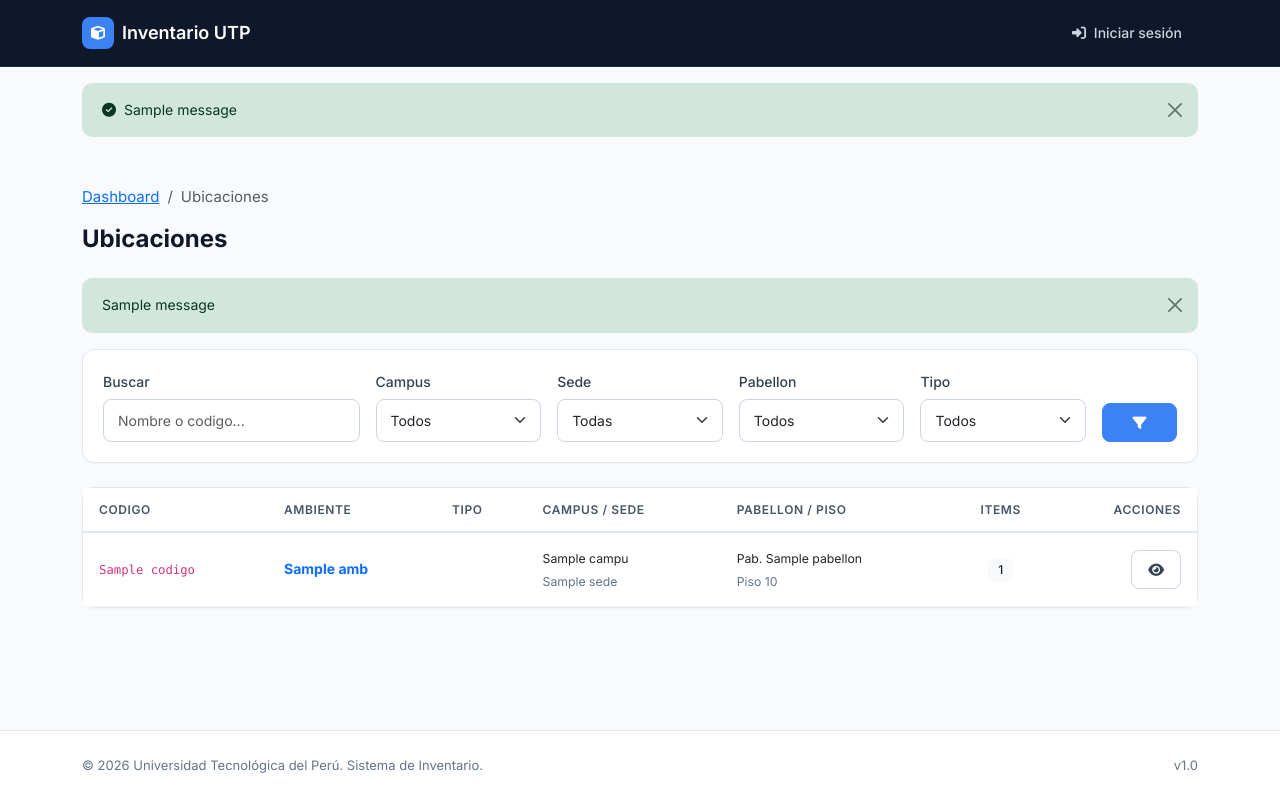
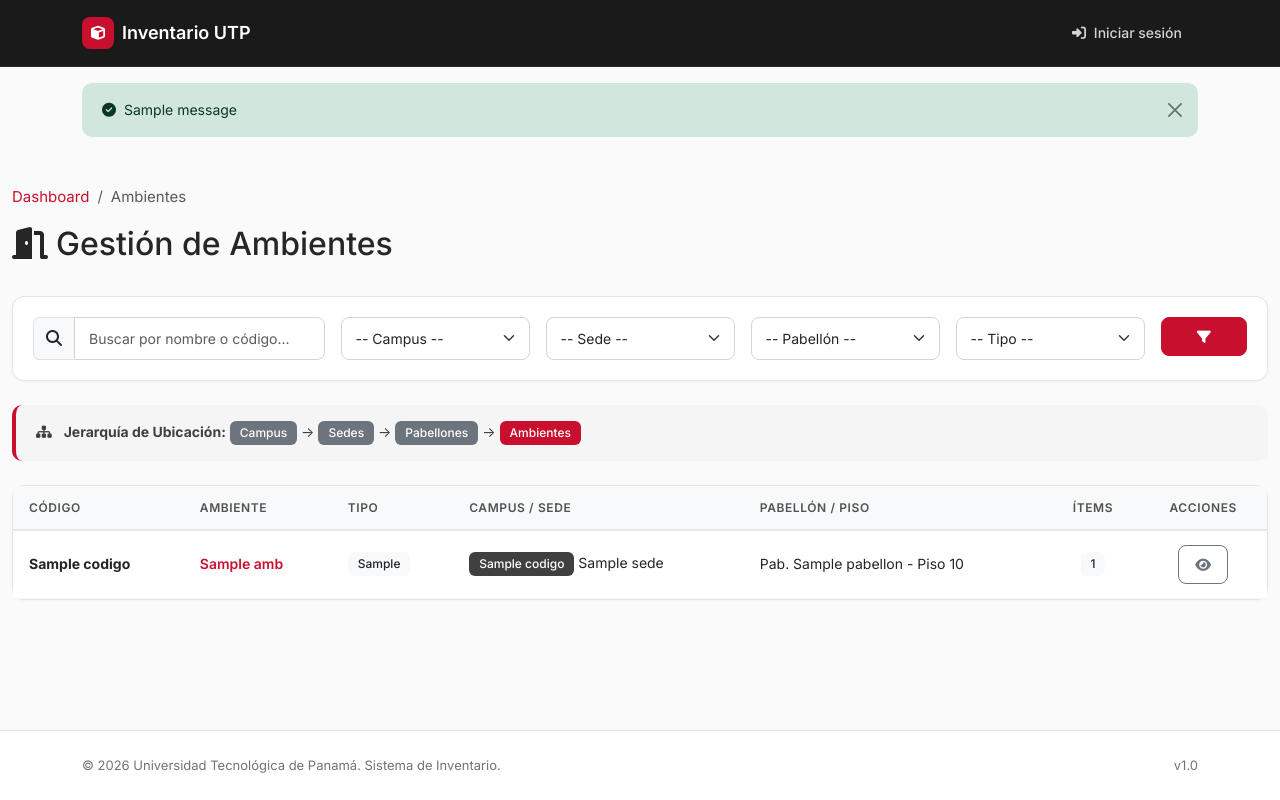
Before and after one commit to AlbertoKnow/Inventario, a Django app: template templates/productos/ubicacion_list.html in a window 1280 px wide. Run offline with Django 4.2, Linux system fonts and the light colour scheme; the template is opened without the code that fills it: most values are stand-ins (such as "Sample title", 1, 10 or a date in 2020); one stand-in notice (Sample message) is shown.

Commit message:
Actualizar paleta de colores a UTP (negro, rojo, blanco, gris) y unificar diseño de templates de ubicaciones

```diff
--- a/templates/base.html
+++ b/templates/base.html
@@ -16,23 +16,25 @@
 
     <style>
         :root {
-            --primary: #0f172a;
-            --primary-light: #1e293b;
-            --accent: #3b82f6;
-            --accent-hover: #2563eb;
-            --success: #10b981;
-            --warning: #f59e0b;
-            --danger: #ef4444;
-            --gray-50: #f8fafc;
-            --gray-100: #f1f5f9;
-            --gray-200: #e2e8f0;
-            --gray-300: #cbd5e1;
-            --gray-400: #94a3b8;
-            --gray-500: #64748b;
-            --gray-600: #475569;
-            --gray-700: #334155;
-            --gray-800: #1e293b;
-            --gray-900: #0f172a;
+            /* Paleta UTP - Negro, Rojo, Blanco y Grises */
+            --primary: #1a1a1a;
+            --primary-light: #2d2d2d;
+            --accent: #C8102E;
+            --accent-hover: #a50d25;
+            --accent-light: #e8354d;
+            --success: #28a745;
+            --warning: #ffc107;
+            --danger: #dc3545;
+            --gray-50: #fafafa;
+            --gray-100: #f5f5f5;
+            --gray-200: #e5e5e5;
+            --gray-300: #d4d4d4;
+            --gray-400: #a3a3a3;
+            --gray-500: #737373;
+            --gray-600: #525252;
+            --gray-700: #404040;
+            --gray-800: #262626;
+            --gray-900: #171717;
         }
 
         * {
@@ -96,6 +98,19 @@
         .nav-link.active {
             color: white !important;
             background-color: var(--accent);
+        }
+
+        /* User Badge */
+        .user-badge .avatar {
+            width: 28px;
+            height: 28px;
+            background: var(--accent);
+            border-radius: 50%;
+            display: flex;
+            align-items: center;
+            justify-content: center;
+            font-size: 0.75rem;
+            font-weight: 600;
         }
 
         .dropdown-menu {
@@ -367,18 +382,83 @@
             color: var(--gray-500) !important;
         }
 
-        .bg-blue-50 { background-color: #eff6ff; }
+        /* Colores UTP */
+        .bg-blue-50 { background-color: #f5f5f5; }
         .bg-green-50 { background-color: #ecfdf5; }
         .bg-yellow-50 { background-color: #fffbeb; }
         .bg-red-50 { background-color: #fef2f2; }
         .bg-purple-50 { background-color: #faf5ff; }
 
-        .text-blue-600 { color: #2563eb; }
+        .text-blue-600 { color: var(--gray-700); }
         .text-green-600 { color: #059669; }
         .text-yellow-600 { color: #d97706; }
-        .text-red-600 { color: #dc2626; }
+        .text-red-600 { color: var(--accent); }
         .text-purple-600 { color: #9333ea; }
 
+        /* Override Bootstrap primary colors */
+        .bg-primary { background-color: var(--accent) !important; }
+        .btn-primary {
+            background-color: var(--accent) !important;
+            border-color: var(--accent) !important;
+        }
+        .btn-primary:hover {
+            background-color: var(--accent-hover) !important;
+            border-color: var(--accent-hover) !important;
+        }
+        .btn-outline-primary {
+            color: var(--accent) !important;
+            border-color: var(--accent) !important;
+        }
+        .btn-outline-primary:hover {
+            background-color: var(--accent) !important;
+            border-color: var(--accent) !important;
+            color: white !important;
+        }
+        .text-primary { color: var(--accent) !important; }
+        .badge.bg-primary { background-color: var(--accent) !important; }
+
+        /* Info badge to dark gray */
+        .badge.bg-info { background-color: var(--gray-700) !important; color: white !important; }
+
+        /* Alert info to gray */
+        .alert-info {
+            background-color: var(--gray-100) !important;
+            border-left: 4px solid var(--accent) !important;
+            color: var(--gray-700) !important;
+        }
+
+        /* Breadcrumb */
+        .breadcrumb-item a {
+            color: var(--accent) !important;
+            text-decoration: none;
+        }
+        .breadcrumb-item a:hover {
+            color: var(--accent-hover) !important;
+            text-decoration: underline;
+        }
+        /* Pagination */
+        .page-link {
+            color: var(--gray-700);
+            border-color: var(--gray-300);
+        }
+        .page-link:hover {
+            color: var(--accent);
+            background-color: var(--gray-100);
+            border-color: var(--gray-300);
+        }
+        .page-item.active .page-link {
+            background-color: var(--accent);
+            border-color: var(--accent);
+            color: white;
+        }
+
+        /* Links */
+        a {
+            color: var(--accent);
+        }
+        a:hover {
+            color: var(--accent-hover);
+        }
         /* Responsive */
         @media (max-width: 768px) {
             main {
@@ -555,7 +635,7 @@
     <footer>
         <div class="container">
             <div class="d-flex flex-wrap justify-content-between align-items-center">
-                <p>© 2026 Universidad Tecnológica del Perú. Sistema de Inventario.</p>
+                <p>© 2026 Universidad Tecnológica de Panamá. Sistema de Inventario.</p>
                 <p class="text-end">
                     <span class="text-muted">v1.0</span>
                 </p>
--- a/templates/productos/ubicacion_list.html
+++ b/templates/productos/ubicacion_list.html
@@ -1,83 +1,70 @@
 {% extends "base.html" %}
 {% load productos_filters %}
 
-{% block title %}Ubicaciones{% endblock %}
+{% block title %}Ambientes{% endblock %}
 
 {% block content %}
-<div class="container">
+<div class="container-fluid">
     <!-- Breadcrumb -->
     <nav aria-label="breadcrumb" class="mb-3">
         <ol class="breadcrumb">
             <li class="breadcrumb-item"><a href="{% url 'productos:dashboard' %}">Dashboard</a></li>
-            <li class="breadcrumb-item active">Ubicaciones</li>
+            <li class="breadcrumb-item active">Ambientes</li>
         </ol>
     </nav>
 
-    <div class="page-header mb-4">
-        <div class="d-flex justify-content-between align-items-center flex-wrap gap-2">
-            <h1>Ubicaciones</h1>
+    <div class="d-flex justify-content-between align-items-center mb-4">
+        <h2><i class="fas fa-door-open me-2"></i>Gestión de Ambientes</h2>
         {% if request.user.perfil.es_supervisor or request.user.perfil.es_admin %}
         <a href="{% url 'productos:ubicacion-create' %}" class="btn btn-primary">
             <i class="fas fa-plus me-1"></i> Nuevo Ambiente
         </a>
         {% endif %}
     </div>
-    </div>
-
-    {% if messages %}
-    {% for message in messages %}
-    <div class="alert alert-{{ message.tags }} alert-dismissible fade show" role="alert">
-        {{ message }}
-        <button type="button" class="btn-close" data-bs-dismiss="alert"></button>
-    </div>
-    {% endfor %}
-    {% endif %}
 
     <!-- Filtros -->
     <div class="card mb-4">
         <div class="card-body">
             <form method="get" class="row g-3">
                 <div class="col-md-3">
-                    <label class="form-label">Buscar</label>
-                    <input type="text" name="q" class="form-control" value="{{ request.GET.q }}" placeholder="Nombre o codigo...">
+                    <div class="input-group">
+                        <span class="input-group-text"><i class="fas fa-search"></i></span>
+                        <input type="text" name="q" class="form-control" placeholder="Buscar por nombre o código..." value="{{ request.GET.q }}">
+                    </div>
                 </div>
                 <div class="col-md-2">
-                    <label class="form-label">Campus</label>
                     <select name="campus" class="form-select">
-                        <option value="">Todos</option>
+                        <option value="">-- Campus --</option>
                         {% for campus in campus_list %}
                         <option value="{{ campus.id }}" {% if request.GET.campus == campus.id|stringformat:"i" %}selected{% endif %}>{{ campus.nombre }}</option>
                         {% endfor %}
                     </select>
                 </div>
                 <div class="col-md-2">
-                    <label class="form-label">Sede</label>
                     <select name="sede" class="form-select">
-                        <option value="">Todas</option>
+                        <option value="">-- Sede --</option>
                         {% for sede in sedes_list %}
                         <option value="{{ sede.id }}" {% if request.GET.sede == sede.id|stringformat:"i" %}selected{% endif %}>{{ sede.nombre }}</option>
                         {% endfor %}
                     </select>
                 </div>
                 <div class="col-md-2">
-                    <label class="form-label">Pabellon</label>
                     <select name="pabellon" class="form-select">
-                        <option value="">Todos</option>
+                        <option value="">-- Pabellón --</option>
                         {% for pab in pabellones_list %}
                         <option value="{{ pab.id }}" {% if request.GET.pabellon == pab.id|stringformat:"i" %}selected{% endif %}>{{ pab.nombre }}</option>
                         {% endfor %}
                     </select>
                 </div>
                 <div class="col-md-2">
-                    <label class="form-label">Tipo</label>
                     <select name="tipo" class="form-select">
-                        <option value="">Todos</option>
+                        <option value="">-- Tipo --</option>
                         {% for tipo_val, tipo_label in tipos_ambiente %}
                         <option value="{{ tipo_val }}" {% if request.GET.tipo == tipo_val %}selected{% endif %}>{{ tipo_label }}</option>
                         {% endfor %}
                     </select>
                 </div>
-                <div class="col-md-1 d-flex align-items-end">
+                <div class="col-md-1">
                     <button type="submit" class="btn btn-primary w-100">
                         <i class="fas fa-filter"></i>
                     </button>
@@ -86,65 +73,83 @@
         </div>
     </div>
 
-    <!-- Lista de Ambientes -->
+    <!-- Navegación rápida -->
+    <div class="alert alert-info mb-4">
+        <i class="fas fa-sitemap me-2"></i>
+        <strong>Jerarquía de Ubicación:</strong>
+        <a href="{% url 'productos:campus-list' %}" class="badge bg-secondary text-decoration-none">Campus</a> →
+        <a href="{% url 'productos:sede-list' %}" class="badge bg-secondary text-decoration-none">Sedes</a> →
+        <a href="{% url 'productos:pabellon-list' %}" class="badge bg-secondary text-decoration-none">Pabellones</a> →
+        <span class="badge bg-primary">Ambientes</span>
+    </div>
+
+    <!-- Tabla -->
     <div class="card">
+        <div class="card-body p-0">
             <div class="table-responsive">
                 <table class="table table-hover mb-0">
-                <thead>
+                    <thead class="table-light">
                         <tr>
-                        <th>Codigo</th>
+                            <th>Código</th>
                             <th>Ambiente</th>
                             <th>Tipo</th>
                             <th>Campus / Sede</th>
-                        <th>Pabellon / Piso</th>
-                        <th class="text-center">Items</th>
-                        <th class="text-end">Acciones</th>
+                            <th>Pabellón / Piso</th>
+                            <th class="text-center">Ítems</th>
+                            <th class="text-center">Acciones</th>
                         </tr>
                     </thead>
                     <tbody>
                         {% for ambiente in ambientes %}
                         <tr>
+                            <td><strong>{{ ambiente.codigo }}</strong></td>
                             <td>
-                            <code>{{ ambiente.codigo }}</code>
-                        </td>
-                        <td>
-                            <a href="{% url 'productos:ubicacion-detail' ambiente.pk %}" class="text-decoration-none">
-                                <strong>{{ ambiente.nombre }}</strong>
+                                <a href="{% url 'productos:ubicacion-detail' ambiente.pk %}" class="text-decoration-none fw-semibold">
+                                    {{ ambiente.nombre }}
                                 </a>
                             </td>
                             <td>
                                 {% if ambiente.tipo == 'aula_teorica' %}
-                            <span class="badge bg-info">Aula Teorica</span>
+                                <span class="badge bg-secondary">Aula Teórica</span>
                                 {% elif ambiente.tipo == 'lab_computo' %}
-                            <span class="badge bg-primary">Lab. Computo</span>
+                                <span class="badge bg-primary">Lab. Cómputo</span>
                                 {% elif ambiente.tipo == 'lab_especializado' %}
                                 <span class="badge bg-success">Lab. Especializado</span>
                                 {% elif ambiente.tipo == 'administrativo' %}
-                            <span class="badge bg-secondary">Administrativo</span>
+                                <span class="badge bg-dark">Administrativo</span>
+                                {% else %}
+                                <span class="badge bg-light text-dark">{{ ambiente.get_tipo_display }}</span>
                                 {% endif %}
                             </td>
                             <td>
-                            <small>{{ ambiente.pabellon.sede.campus.nombre }}</small><br>
-                            <small class="text-muted">{{ ambiente.pabellon.sede.nombre }}</small>
+                                <span class="badge bg-info">{{ ambiente.pabellon.sede.campus.codigo }}</span>
+                                {{ ambiente.pabellon.sede.nombre }}
                             </td>
                             <td>
-                            <small>Pab. {{ ambiente.pabellon.nombre }}</small><br>
-                            <small class="text-muted">{{ ambiente.piso|piso_display }}</small>
+                                Pab. {{ ambiente.pabellon.nombre }} - {{ ambiente.piso|piso_display }}
                             </td>
                             <td class="text-center">
                                 <span class="badge bg-light text-dark">{{ ambiente.items.count }}</span>
                             </td>
-                        <td class="text-end">
-                            <a href="{% url 'productos:ubicacion-detail' ambiente.pk %}" class="btn btn-sm btn-light">
+                            <td class="text-center">
+                                <a href="{% url 'productos:ubicacion-detail' ambiente.pk %}" class="btn btn-sm btn-outline-secondary" title="Ver detalle">
                                     <i class="fas fa-eye"></i>
                                 </a>
+                                {% if request.user.perfil.es_supervisor or request.user.perfil.es_admin %}
+                                <a href="{% url 'productos:ubicacion-update' ambiente.pk %}" class="btn btn-sm btn-outline-primary" title="Editar">
+                                    <i class="fas fa-edit"></i>
+                                </a>
+                                <a href="{% url 'productos:ubicacion-delete' ambiente.pk %}" class="btn btn-sm btn-outline-danger" title="Eliminar">
+                                    <i class="fas fa-trash"></i>
+                                </a>
+                                {% endif %}
                             </td>
                         </tr>
                         {% empty %}
                         <tr>
-                        <td colspan="7" class="text-center py-5">
-                            <i class="fas fa-map-marker-alt text-muted mb-3" style="font-size: 3rem;"></i>
-                            <p class="text-muted">No hay ambientes registrados</p>
+                            <td colspan="7" class="text-center py-5 text-muted">
+                                <i class="fas fa-door-open fa-3x mb-3"></i>
+                                <p class="mb-3">No hay ambientes registrados</p>
                                 {% if request.user.perfil.es_supervisor or request.user.perfil.es_admin %}
                                 <a href="{% url 'productos:ubicacion-create' %}" class="btn btn-primary">
                                     <i class="fas fa-plus me-1"></i> Crear el primero
@@ -157,8 +162,9 @@
                 </table>
             </div>
         </div>
+    </div>
 
-    <!-- Paginacion -->
+    <!-- Paginación -->
     {% if ambientes.has_other_pages %}
     <nav class="mt-4">
         <ul class="pagination justify-content-center">
```
Lines whose indentation alone changed are shown as unchanged.
